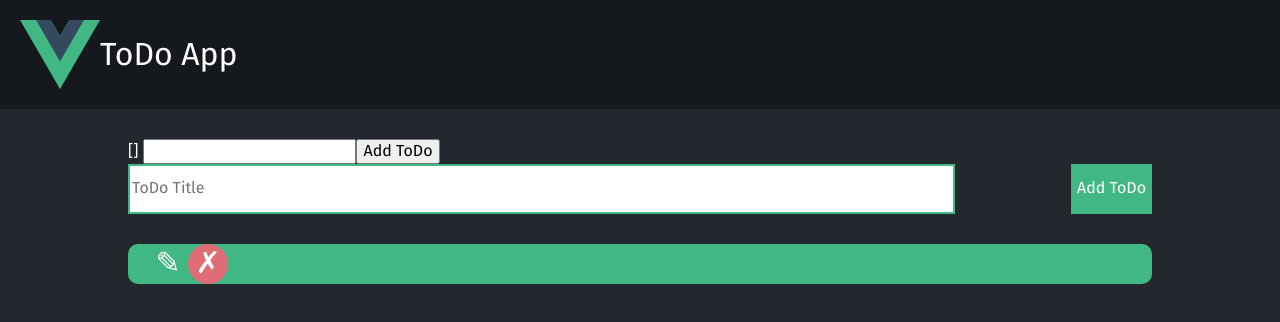
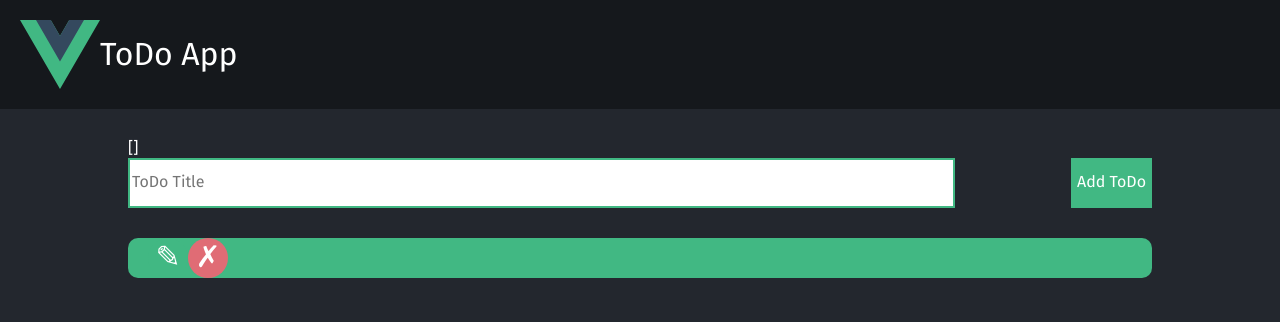
Before and after one commit to MigPorteroDevelop/ToDo, a Vue app: page / in a window 1280 px wide. Shown: the top 322 px of the page. Built offline with nearby package versions, Linux system fonts and the light colour scheme; the HTML template or start-up script is replaced by a standard one.

Commit message:
AddTodoForm Composition

```diff
--- a/src/App.vue
+++ b/src/App.vue
@@ -3,33 +3,12 @@ import Alert from './components/Alert.vue';
 import Navbar from './components/Navbar.vue';
 import AddTodoForm from './components/AddTodoForm.vue';
 import TodoItem from './components/TodoItem.vue';
-import { ref } from 'vue';
-
-const todos = ref([]);
-const todoTitle = ref("");
-
-const uniqueId = () => {
-  return Math.random().toString(36).substr(2, 9);
-};
-
-const addToDoTitle = () => {
-  const newTodo = {
-    id: uniqueId(),
-    title: todoTitle.value
-  }
-  todos.value.push(newTodo);
-  todoTitle.value = "";
-}
 </script>
 
 <template>
   <Navbar />
   <main class="container">
     <Alert />
-    {{ todos }}
-
-    <input type="text" v-model="todoTitle">
-    <button @click="addToDoTitle">Add ToDo</button>
 
     <section>
       <!--From AddTodoForm is emited one event with params, to this function-->
--- a/src/components/AddTodoForm.vue
+++ b/src/components/AddTodoForm.vue
@@ -1,12 +1,30 @@
 <script setup>
+import { ref } from 'vue';
+
+const todos = ref([]);
+const todoTitle = ref("");
+
+const uniqueId = () => {
+  return Math.random().toString(36).substr(2, 9);
+};
+
+const addToDoTitle = () => {
+  const newTodo = {
+    id: uniqueId(),
+    title: todoTitle.value
+  }
+  todos.value.push(newTodo);
+  todoTitle.value = "";
+}
 </script>
 
 <template>
+  {{ todos }}
   <section>
     <form class="addTodoForm">
-      <input type="text" placeholder="ToDo Title">
+      <input type="text" v-model="todoTitle" placeholder="ToDo Title">
       <div>
-        <button type="button">Add ToDo</button>
+        <button type="button" @click="addToDoTitle">Add ToDo</button>
       </div>
     </form>
   </section>
```
